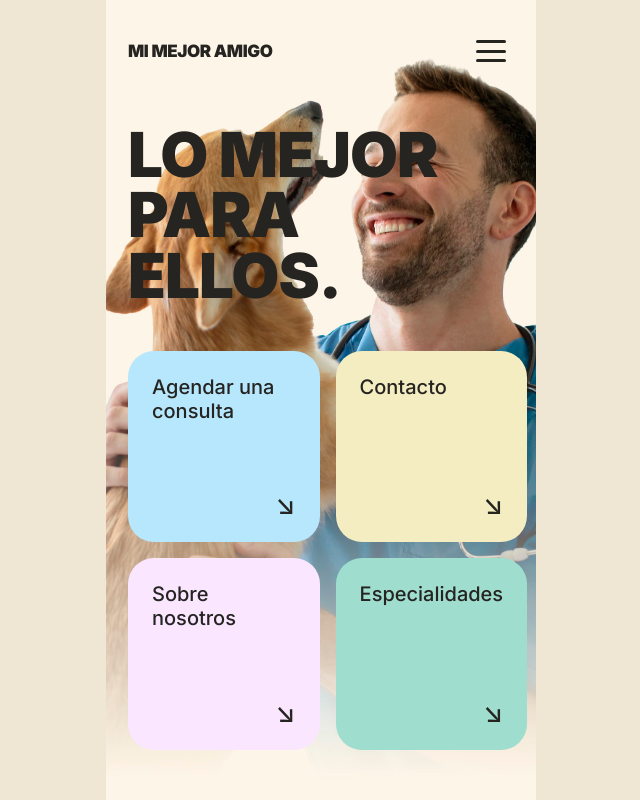
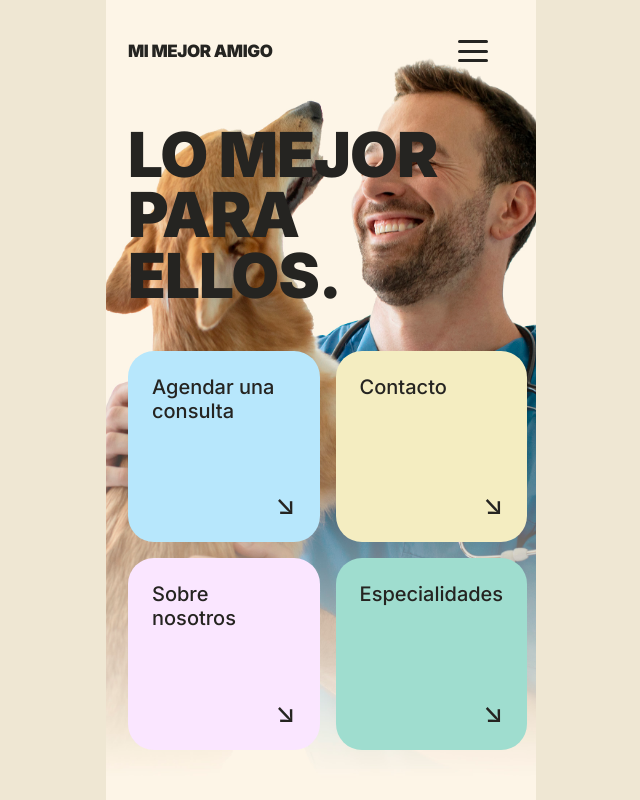
Before and after one commit to guidodegenaro/DWyM_MiMejorAmigo, a PHP site: page / in a window 1280 px wide. Shown: the whole page, without its empty margins (319-959 px from the left). Run offline with PHP 8.4, Linux system fonts and the light colour scheme.

Commit message:
cambio foto index y correccion margen

```diff
--- a/estilos.css
+++ b/estilos.css
@@ -320,7 +320,7 @@ select.campo {
 .pantalla--home {
   display: flex;
   flex-direction: column;
-  padding-right: 30px;   /* un poco más de aire a la derecha */
+  padding-right: 48px;   /* más aire a la derecha (achica los cuadros) */
   padding-bottom: 50px;  /* margen inferior pedido */
   background-image: url('perro-con-vete_01.jpeg');
   background-repeat: no-repeat;
```
Also changed, not shown: perro-con-vete_01.jpg.jpeg (added).
